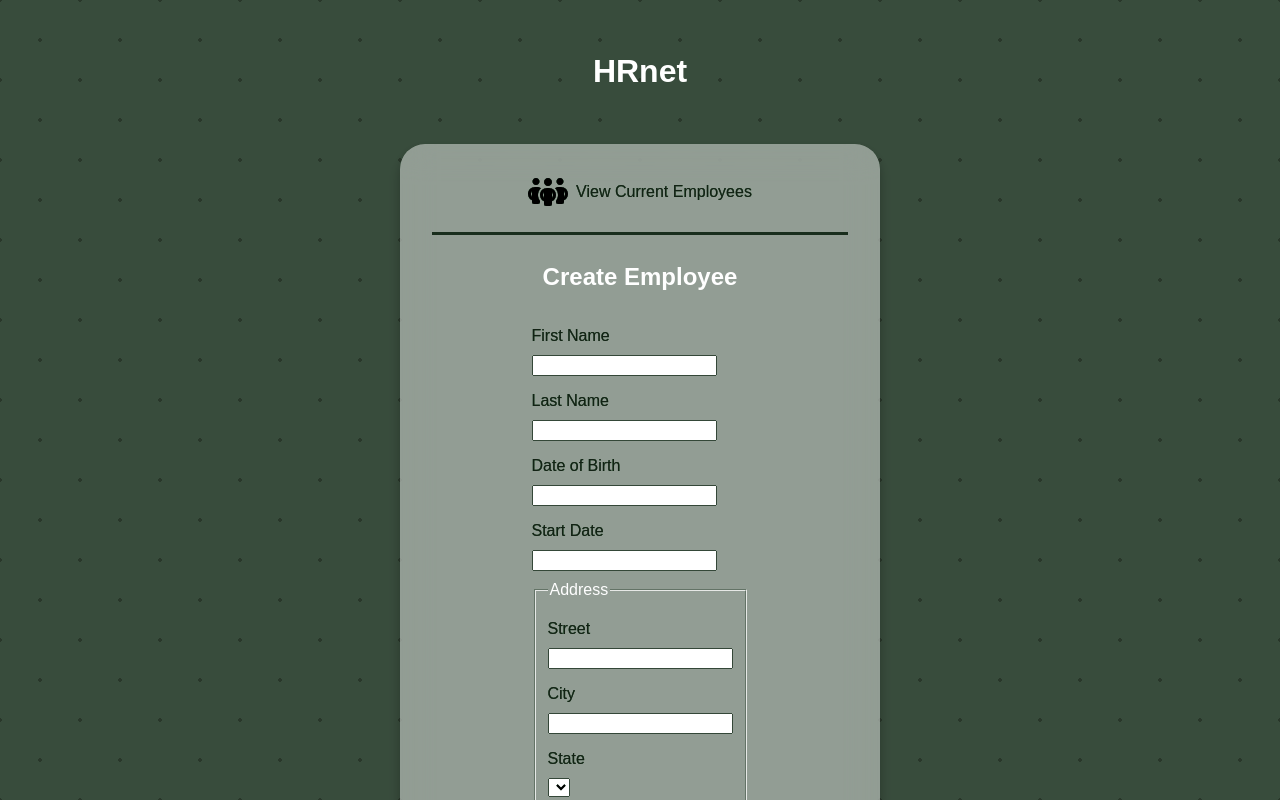
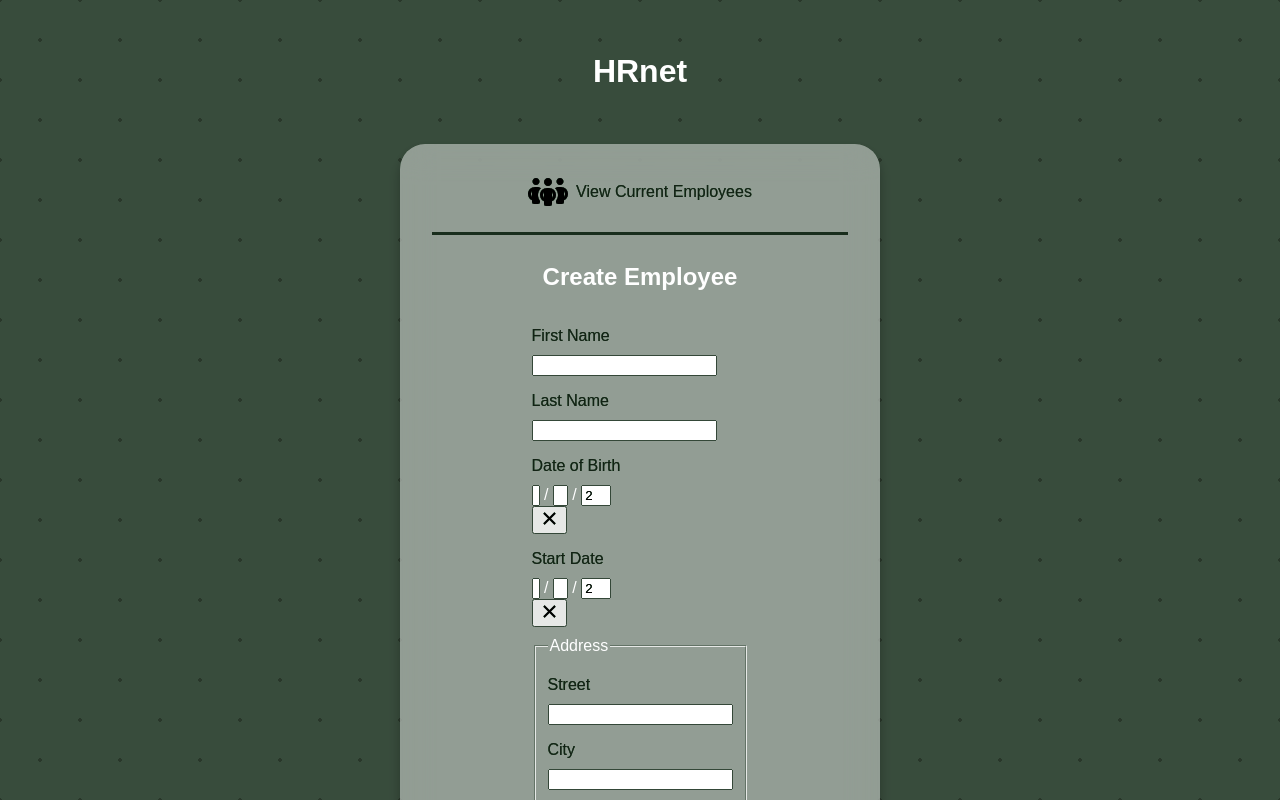
Before and after one commit to TheCatIsOnTheMoon/GilletGarasSamantha_14_11042022, a React (Create React App) app: page / in a window 1280 px wide. Shown: the top 800 px of the page. Built offline with nearby package versions, Linux system fonts and the light colour scheme.

Commit message:
add date picker

```diff
--- a/package.json
+++ b/package.json
@@ -7,6 +7,7 @@
     "@testing-library/react": "^12.1.4",
     "@testing-library/user-event": "^13.5.0",
     "react": "^18.0.0",
+    "react-date-picker": "^8.4.0",
     "react-dom": "^18.0.0",
     "react-scripts": "5.0.0",
     "web-vitals": "^2.1.4"
--- a/src/screens/Home/Home.jsx
+++ b/src/screens/Home/Home.jsx
@@ -1,8 +1,12 @@
+import { useState } from 'react';
 import { Link } from 'react-router-dom';
+import DatePicker from 'react-date-picker';
 import people from '../../icons/people.svg';
 // import { states } from '../../constants/states';
 
 function Home() {
+  const [value, onChange] = useState(new Date());
+
   return (
     <>
       <div className="title">
@@ -23,10 +27,22 @@ function Home() {
           <input type="text" id="last-name" />
 
           <label htmlFor="date-of-birth">Date of Birth</label>
-          <input id="date-of-birth" type="text" />
+          <DatePicker
+            id="date-of-birth"
+            onChange={onChange}
+            value={value}
+            format=" M / d / y "
+            calendarIcon={null}
+          />
 
           <label htmlFor="start-date">Start Date</label>
-          <input id="start-date" type="text" />
+          <DatePicker
+            id="start-date"
+            onChange={onChange}
+            value={value}
+            format=" M / d / y "
+            calendarIcon={null}
+          />
 
           <fieldset className="address">
             <legend>Address</legend>
--- a/src/style/style.css
+++ b/src/style/style.css
@@ -99,6 +99,10 @@ label {
   color: var(--color-secondary)
 }
 
+#start-date {
+  color: white;
+}
+
 .address {
   margin-top: 10px;
 }
```
Also changed, not shown: 1 other file (tests, documents, lock files or other folders).
